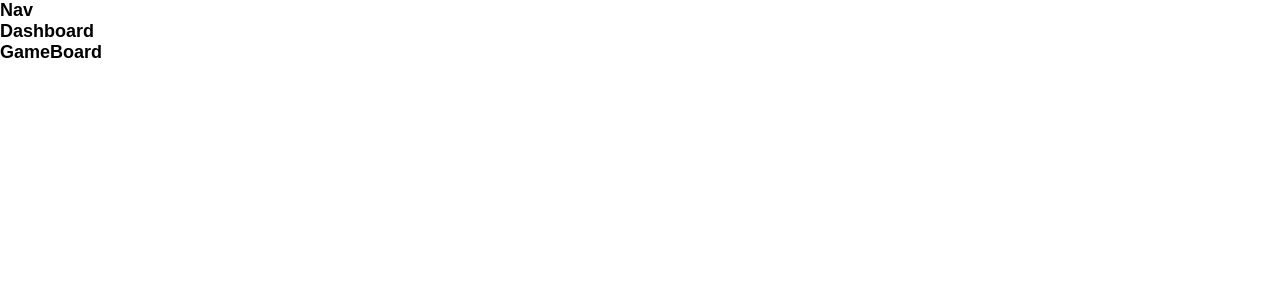
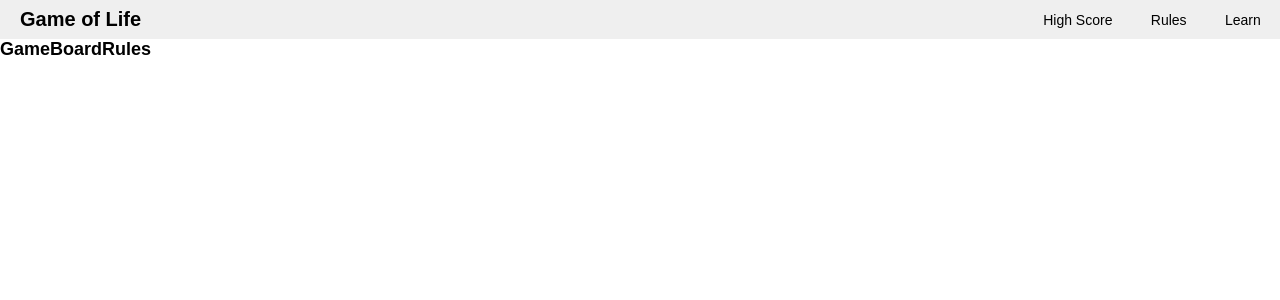
Before and after one commit to zac-smith-webtpt7/game-of-life, a React (Create React App) app: page / in a window 1280 px wide. Shown: the top 300 px of the page. Built offline with nearby package versions, Linux system fonts and the light colour scheme.

Commit message:
nav styling

```diff
--- a/src/components/Dashboard.jsx
+++ b/src/components/Dashboard.jsx
@@ -1,10 +1,12 @@
 import React from 'react'
 import GameBoard from './GameBoard'
+import Rules from './Rules'
+import './dashboard.css'
 const Dashboard = () => {
   return (
-    <div>
-      <h2>Dashboard</h2>
+    <div className="dashboard">
       <GameBoard />
+      <Rules />
     </div>
   )
 }
--- a/src/components/Nav.jsx
+++ b/src/components/Nav.jsx
@@ -1,9 +1,15 @@
 import React from 'react'
+import './nav.css'
 const Nav = () => {
   return (
-    <div>
-      <h2>Nav</h2>
-    </div>
+    <nav>
+      <h1>Game of Life</h1>
+      <ul>
+        <li>High Score</li>
+        <li>Rules</li>
+        <li>Learn</li>
+      </ul>
+    </nav>
   )
 }
 export default Nav
--- /dev/null
+++ b/src/components/dashboard.css
@@ -0,0 +1,3 @@
+.dashboard {
+  display: flex;
+}
--- /dev/null
+++ b/src/components/nav.css
@@ -0,0 +1,22 @@
+nav {
+  background: #efefef;
+  margin: 0;
+  display: flex;
+  justify-content: space-between;
+}
+
+h1 {
+  padding-left: 20px;
+  margin: 8px 0;
+}
+ul {
+  list-style: none;
+  display: flex;
+  width: 20%;
+  justify-content: space-around;
+  align-items: center;
+}
+
+li {
+  font-size: 1.4rem;
+}
```
